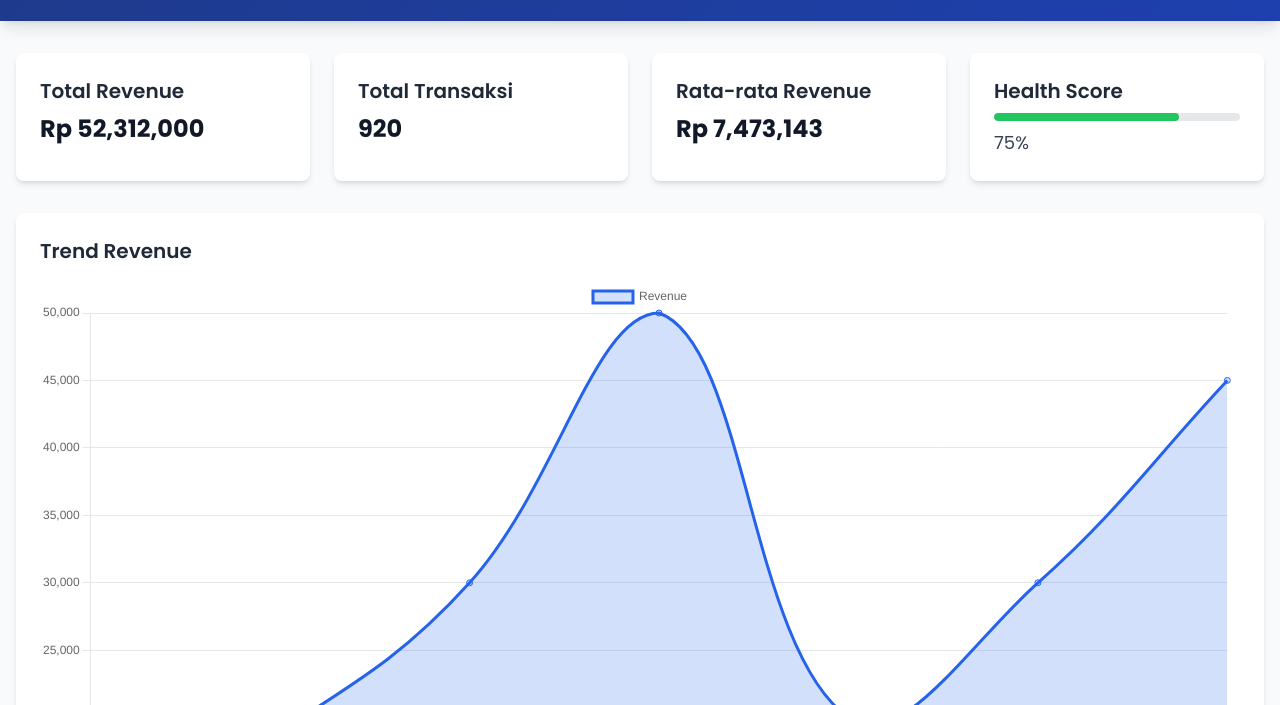
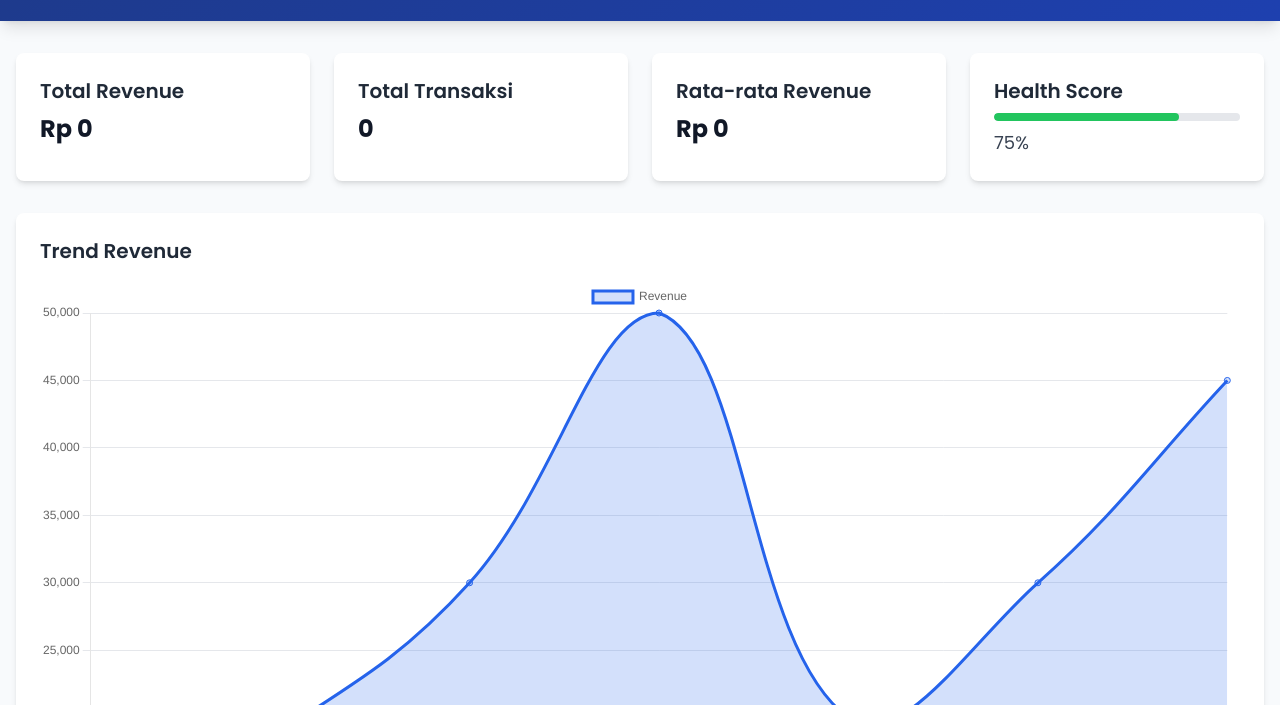
Before and after one commit to adamrifaiofc/business-weekly-report, a website: page public/index.html in a window 1280 px wide. Shown: the part 95-800 px from the top of the page. Drawn offline with nearby package versions, Linux system fonts and the light colour scheme.

Commit message:
Update index.html

```diff
--- a/public/index.html
+++ b/public/index.html
@@ -62,22 +62,22 @@
             <div class="grid grid-cols-1 md:grid-cols-2 lg:grid-cols-4 gap-6 mb-8">
                 <div class="bg-white rounded-lg shadow-md p-6 card-hover">
                     <h2 class="text-xl font-semibold text-gray-800">Total Revenue</h2>
-                    <p class="text-2xl font-bold text-gray-900 mt-2">Rp 52,312,000</p>
+                    <p class="text-2xl font-bold text-gray-900 mt-2" id="totalRevenue">Rp 0</p>
                 </div>
                 <div class="bg-white rounded-lg shadow-md p-6 card-hover">
                     <h2 class="text-xl font-semibold text-gray-800">Total Transaksi</h2>
-                    <p class="text-2xl font-bold text-gray-900 mt-2">920</p>
+                    <p class="text-2xl font-bold text-gray-900 mt-2" id="totalTransactions">0</p>
                 </div>
                 <div class="bg-white rounded-lg shadow-md p-6 card-hover">
                     <h2 class="text-xl font-semibold text-gray-800">Rata-rata Revenue</h2>
-                    <p class="text-2xl font-bold text-gray-900 mt-2">Rp 7,473,143</p>
+                    <p class="text-2xl font-bold text-gray-900 mt-2" id="avgRevenue">Rp 0</p>
                 </div>
                 <div class="bg-white rounded-lg shadow-md p-6 card-hover">
                     <h2 class="text-xl font-semibold text-gray-800">Health Score</h2>
                     <div class="mt-2 health-score bg-gray-200">
                         <div class="health-score-bar bg-green-500" style="width: 75%;"></div>
                     </div>
-                    <p class="text-lg text-gray-700 mt-2">75%</p>
+                    <p class="text-lg text-gray-700 mt-2" id="healthScore">75%</p>
                 </div>
             </div>
 
```
